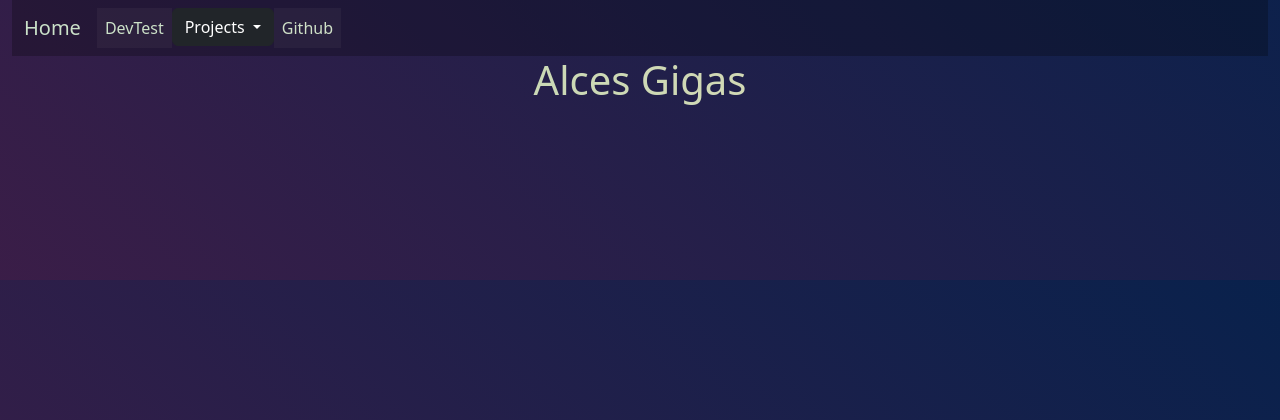
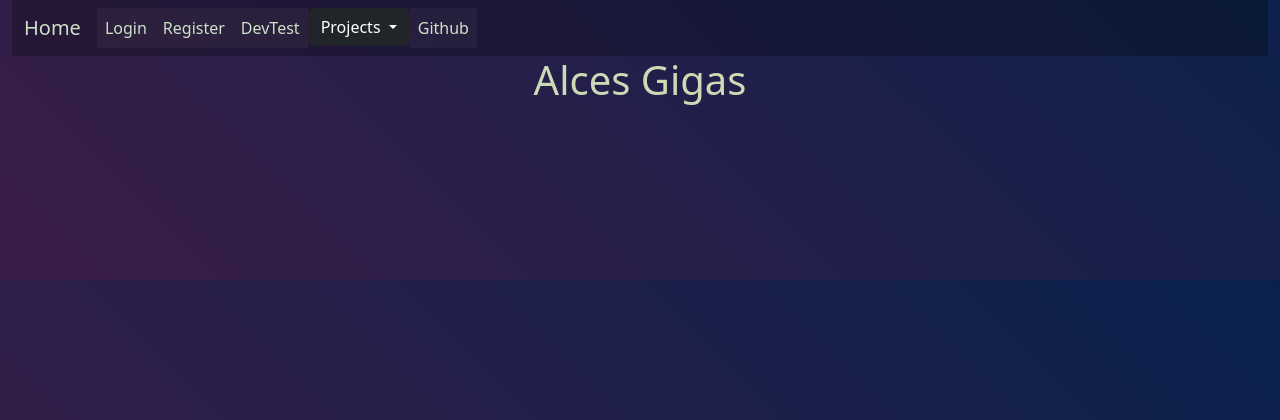
Before and after one commit to Minifauna/d71dp, a Flask app: page / in a window 1280 px wide. Shown: the top 420 px of the page. Run offline with Flask 3, Linux system fonts and the light colour scheme; some libraries are stand-ins or nearby versions.

Commit message:
login is back, no admin stuff yet, just for future todo list implementations

```diff
--- a/main.py
+++ b/main.py
@@ -1,14 +1,17 @@
 from flask import Flask, abort, render_template, redirect, url_for, flash, request
 from flask_sqlalchemy import SQLAlchemy
-from sqlalchemy import Integer, String
-from sqlalchemy.orm import DeclarativeBase, Mapped, mapped_column
+from flask_login import UserMixin, login_user, LoginManager, current_user, logout_user, login_required
+from sqlalchemy import Integer, String, ForeignKey
+from sqlalchemy.orm import DeclarativeBase, Mapped, mapped_column, relationship
 from flask_bootstrap import Bootstrap5
+from werkzeug.security import generate_password_hash, check_password_hash
 from functools import wraps
+from typing import List
 import os
 from dotenv import load_dotenv, dotenv_values
 import pandas as pd
 import re
-from flaskforms import Login
+from flaskforms import Login, Todo, Register
 from projects import translation
 
 load_dotenv()
@@ -24,24 +27,66 @@ class Base(DeclarativeBase):
 db = SQLAlchemy(model_class=Base)
 db.init_app(app)
 
-class User(db.Model):
+class User(db.Model, UserMixin):
+    __tablename__ = "users"
     id: Mapped[int] = mapped_column(primary_key=True)
-    username: Mapped[str] = mapped_column(unique=True)
-    email: Mapped[str] = mapped_column(unique=True)
+    username: Mapped[str] = mapped_column(String(100), unique=True)
+    email: Mapped[str] = mapped_column(String(250), unique=True)
+    password_hash: Mapped[str] = mapped_column(String(250))
+    todo = relationship("Todo", back_populates="user")
+
+class Todo(db.Model):
+    __tablename__ = "todo"
+    id: Mapped[int] = mapped_column(primary_key=True)
+    list_user: Mapped[int] = mapped_column(ForeignKey("users.id"))
+    user = relationship("User", back_populates="todo")
+    task: Mapped[str] = mapped_column(String(400))
+
 
 with app.app_context():
     db.create_all()
+
+login_manager = LoginManager()
+login_manager.init_app(app)
+@login_manager.user_loader
+def load_user(id):
+    return User.query.get(int(id))
 
 @app.route('/')
 def index():
     return render_template("index.html")
 
+@app.route('/register', methods=['GET', 'POST'])
+def register():
+    form = Register()
+    if form.validate_on_submit():
+        username = form.username.data
+        email = form.email.data
+        password_hash = generate_password_hash(form.password.data)
+        new_user = User(username=username, email=email, password_hash=password_hash)
+        db.session.add(new_user)
+        db.session.commit()
+        return redirect(url_for('index'))
+    return render_template("login.html", form=form)
+
 @app.route('/login', methods=['GET', 'POST'])
 def login():
     form = Login()
     if form.validate_on_submit():
-        return redirect(url_for('index'))
+        username = form.username.data
+        password = form.password.data
+        result = db.session.execute(db.select(User).where(User.username == username))
+        user = result.scalar()
+        if check_password_hash(user.password_hash, password):
+            login_user(user)
+            return redirect(url_for('index'))
     return render_template("login.html", form=form)
+
+@app.route('/logout', methods=['GET', 'POST'])
+@login_required
+def logout():
+    logout_user()
+    return redirect(url_for('index'))
 
 @app.route('/tropes')
 def horror_tropes():
@@ -71,12 +116,12 @@ def devtest():
     return render_template('devtest.html')
 
 @app.route('/todo')
+@login_required
 def todo_list():
-    todo_list = ['todo list - add datetime for "entered" in db model',
-    'todo list - "done" list for last seven days to readd',
-    'complete morse code translator with focus on deployment here',
-    'expand custom pallete with rgba, Smoky Mountain Sunset']
+    todo_list = ['complete morse code translator with focus on deployment here',
+    'expand custom pallete with rgba, Smoky Mountain Sunset',
+    'update todo.html to interact with Todo portion of DB per user']
     return render_template('todo.html', todo=todo_list)
 
 if __name__ == "__main__":
-    app.run(debug=False)
+    app.run(debug=True)
--- a/templates/base.html
+++ b/templates/base.html
@@ -34,6 +34,30 @@
           </button>
           <div class="collapse navbar-collapse" id="navbarSupportedContent">
             <ul class="navbar-nav">
+              {% if current_user.is_authenticated %}
+              <li class="nav-item">
+                <a class="nav-link"
+                aria-current="page"
+                href="{{ url_for('logout') }}"
+                >Logout</a
+                >
+              </li>
+              {% else %}
+              <li class="nav-item">
+                <a class="nav-link"
+                aria-current="page"
+                href="{{ url_for('login') }}"
+                >Login</a
+                >
+              </li>
+              <li class="nav-item">
+                <a class="nav-link"
+                aria-current="page"
+                href="{{ url_for('register') }}"
+                >Register</a
+                >
+              </li>
+              {% endif %}
               <li class="nav-item">
                 <a
                   class="nav-link"
@@ -54,11 +78,13 @@
                   Projects
                 </button>
                 <ul class="dropdown-menu">
+                  {% if current_user.is_authenticated %}
                   <li>
                     <a class="nav-link" href="{{ url_for('todo_list') }}"
                       >TODO List</a
                     >
                   </li>
+                  {% endif %}
                   <li class="nav-item dropend">
                     <button
                   class="btn btn-dark  dropdown-toggle"
```
Also changed, not shown: flaskforms.py (+12 -2 lines).
